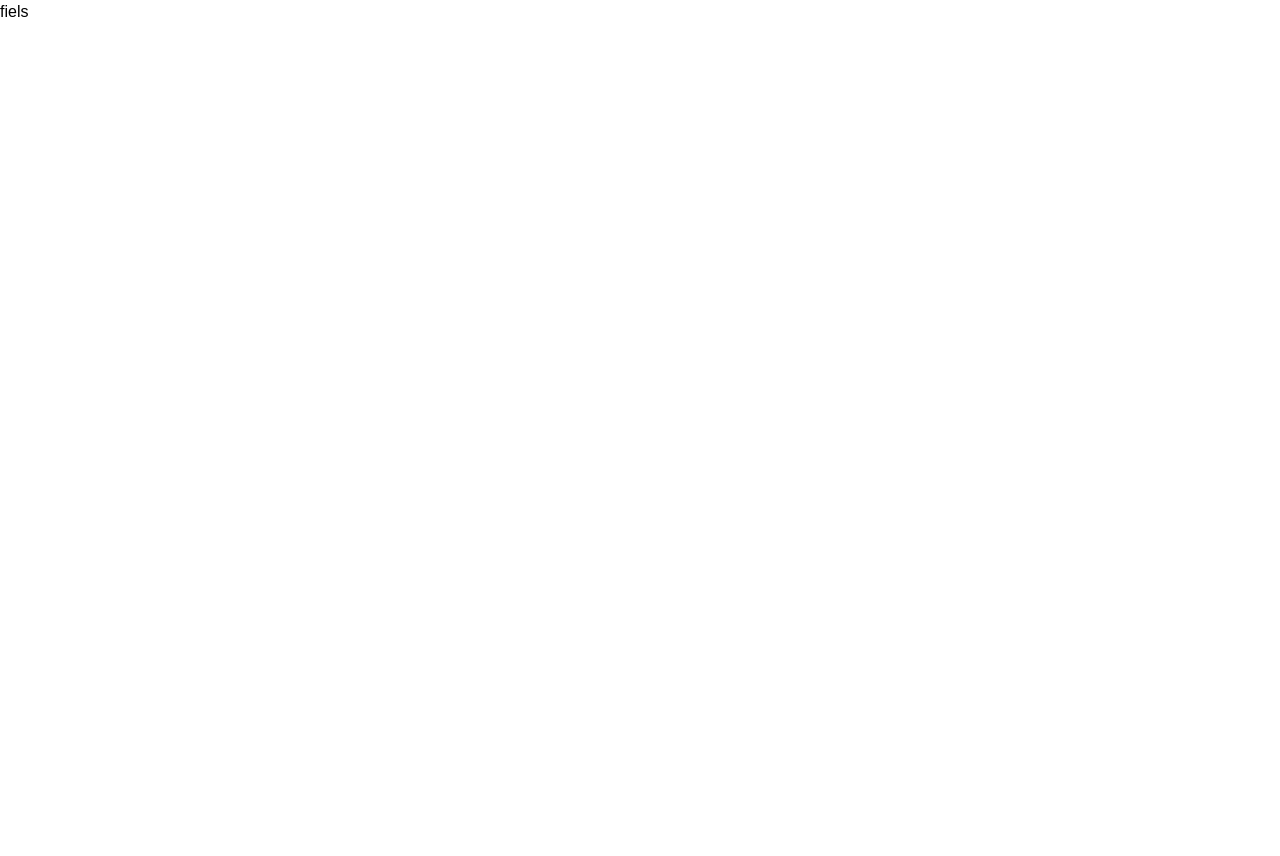
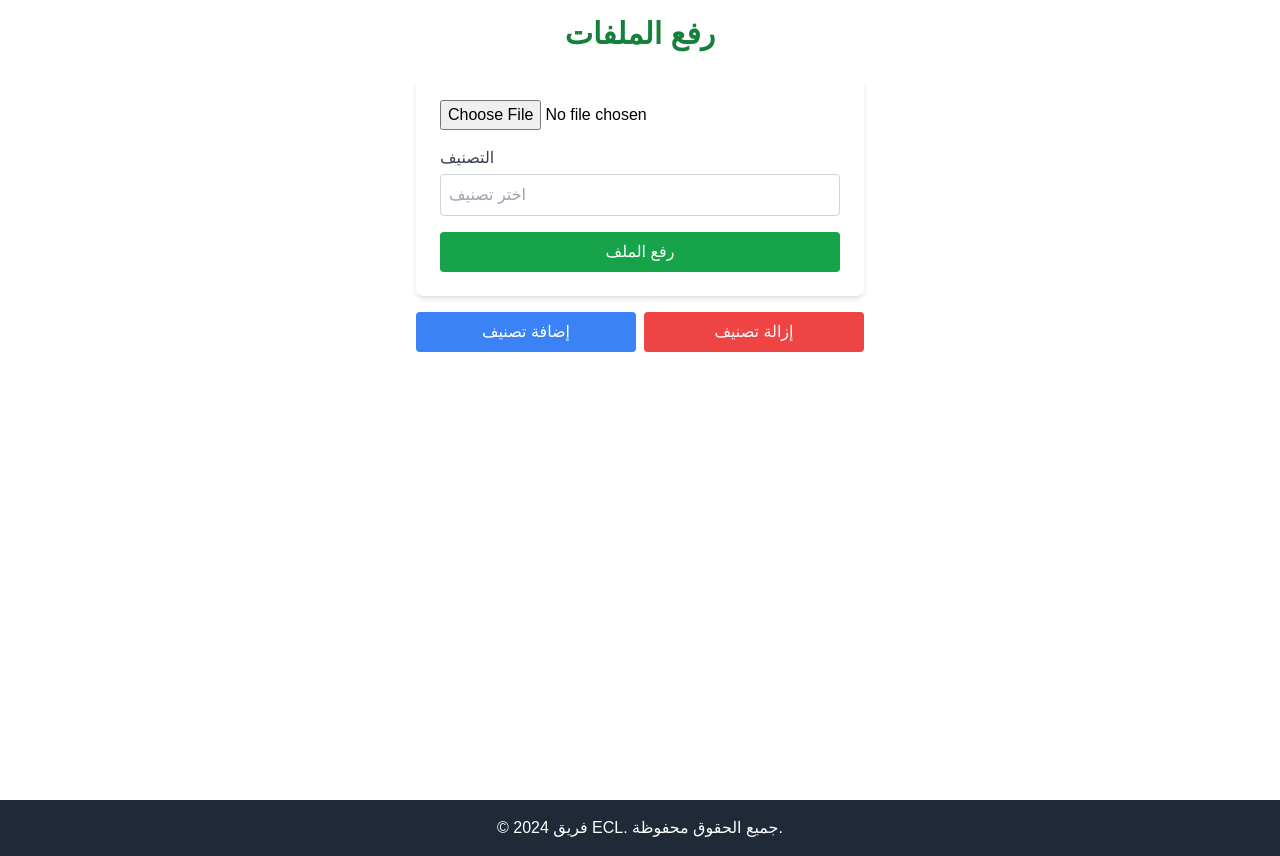
Before and after one commit to Hadiiik/eclWeb, a Next.js app: page /dashboard/files in a window 1280 px wide. Before the commit the page ends 800 px from the top, so only its background shows below. Built offline with nearby package versions, Linux system fonts and the light colour scheme; a web font is replaced by a local one.

Commit message:
making files ui

```diff
--- a/app/dashboard/files/page.tsx
+++ b/app/dashboard/files/page.tsx
@@ -1,11 +1,67 @@
-import React from 'react'
+"use client"
+
+import { useState } from "react";
 
 const Files = () => {
+  const [categoriesArry, setCategoriesArry] = useState<string[]>([""]);
+
+  const addCat = () => {
+    setCategoriesArry([...categoriesArry, ""]);
+  }
+
+  const removeCat = () => {
+    if (categoriesArry.length === 1) return;
+    const copy = [...categoriesArry];
+    copy.pop();
+    setCategoriesArry(copy);
+  }
+
   return (
-    <div>
-      fiels
+    <div className="container mx-auto p-4">
+      <h2 className="text-3xl font-bold text-green-700 text-center mb-6">رفع الملفات</h2>
+      <form className="bg-white p-6 rounded-lg shadow-md space-y-4 max-w-md mx-auto">
+        <input type="file"/>
+        {
+          categoriesArry.map((cat, indx) => (
+            <div key={indx} className="flex flex-col">
+              <label className="text-gray-700 mb-1">التصنيف</label>
+              <input
+                type="text"
+                placeholder="اختر تصنيف"
+                list={`list-${indx}`}
+                className="p-2 border border-gray-300 rounded focus:outline-none focus:border-green-500"
+              />
+              <datalist id={`list-${indx}`}>
+                <option value="تصنيف 1"></option>
+                <option value="تصنيف 2"></option>
+                <option value="تصنيف 3"></option>
+              </datalist>
+            </div>
+          ))
+        }
+        <button
+          type="submit"
+          className="w-full bg-green-600 hover:bg-green-700 text-white py-2 rounded"
+        >
+          رفع الملف
+        </button>
+      </form>
+      <div className="flex justify-between mt-4 max-w-md mx-auto space-x-2 w-96 lg:w-full">
+        <button
+          onClick={addCat}
+          className="w-1/2 bg-blue-500 hover:bg-blue-600 text-white py-2 px-4 rounded"
+        >
+          إضافة تصنيف
+        </button>
+        <button
+          onClick={removeCat}
+          className="w-1/2 bg-red-500 hover:bg-red-600 text-white py-2 px-4 rounded"
+        >
+          إزالة تصنيف
+        </button>
+      </div>
     </div>
   )
 }
 
-export default Files
+export default Files;
--- a/app/landingPageComponents/Footer.tsx
+++ b/app/landingPageComponents/Footer.tsx
@@ -1,8 +1,8 @@
 const Footer = () => {
   return (
-      <footer className="bg-gray-800 text-gray-300 py-4">
+    <footer className="bg-gray-800 text-white py-4 mt-auto w-full h-full">
       <div className="container mx-auto text-center">
-          <p>© 2024 ECL جميع الحقوق محفوظة </p>
+        <p>© 2024 فريق ECL. جميع الحقوق محفوظة.</p>
       </div>
     </footer>
   );
--- a/app/layout.tsx
+++ b/app/layout.tsx
@@ -1,6 +1,7 @@
 import type { Metadata } from "next";
 import { Baloo_Bhaijaan_2 } from "next/font/google";
 import "./globals.css";
+import Footer from "./landingPageComponents/Footer";
 
 
 const ballo = Baloo_Bhaijaan_2({subsets:["arabic"]})
@@ -16,8 +17,15 @@ export default function RootLayout({
   children: React.ReactNode;
 }>) {
   return (
-    <html lang="ar" className=" scroll-smooth focus:scroll-auto">
-      <body className={ballo.className}>{children}</body>
+    <html lang="ar" className=" scroll-smooth focus:scroll-auto ">
+      <body className={ballo.className}>
+        <div className="flex flex-col min-h-screen">
+          <main className=" flex-grow">
+        {children}
+        </main>
+        </div>
+        <Footer/>
+      </body>
     </html>
   );
 }
--- a/app/page.tsx
+++ b/app/page.tsx
@@ -1,5 +1,4 @@
 import ContactSection from "./landingPageComponents/ContactSection";
-import Footer from "./landingPageComponents/Footer";
 import Header from "./landingPageComponents/Header";
 import HeroSection from "./landingPageComponents/HeroSection";
 import ServicesSection from "./landingPageComponents/ServicesSection";
@@ -12,7 +11,7 @@ const Home = () => {
       <HeroSection />
       <ServicesSection />
       <ContactSection />
-      <Footer />
+
     </>
   );
 }
```
Lines whose indentation alone changed are shown as unchanged.
